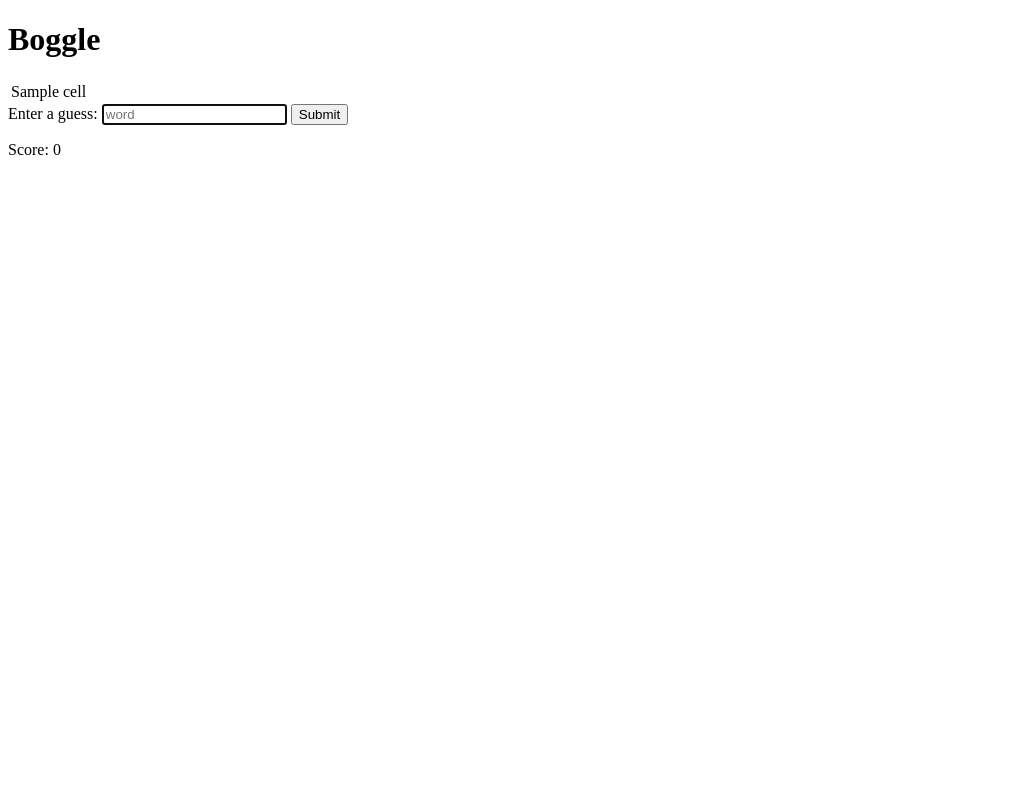
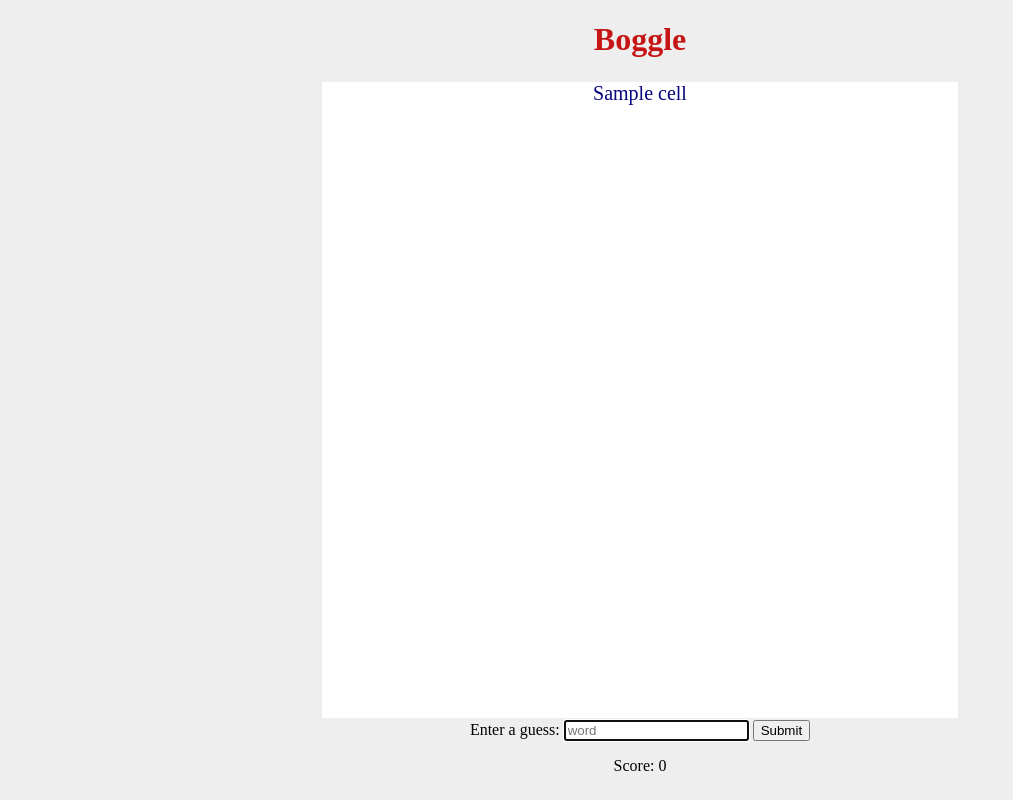
Before and after one commit to adshay18/Flask-Boggle, a Flask app: template templates/index.html in a window 1280 px wide. Shown: the whole page, without its empty margins (0-1013 px from the left). Run offline with Flask 2, Linux system fonts and the light colour scheme; the template is opened without the code that fills it: most values are stand-ins (such as "Sample title", 1, 10 or a date in 2020); parts of the project's set-up code (start-up, migrations or seed data) failed here and were passed over.

Commit message:
make basic styling

```diff
--- a/static/app.css
+++ b/static/app.css
@@ -1,3 +1,36 @@
 body {
 	background-color: #eee;
+	margin: 0 auto;
+	text-align: center;
 }
+
+table {
+	margin: auto;
+	width: 50%;
+}
+
+td {
+	width: 20%;
+	position: relative;
+}
+
+td:after {
+	content: '';
+	display: block;
+	margin-top: 100%;
+}
+
+td .content {
+	position: absolute;
+	top: 0;
+	bottom: 0;
+	left: 0;
+	right: 0;
+	background: white;
+	font-size: 20px;
+	color: rgb(5, 5, 126);
+	vertical-align: middle;
+}
+h1 {
+	color: rgb(197, 21, 21);
+}
--- a/templates/index.html
+++ b/templates/index.html
@@ -4,6 +4,7 @@
     <meta charset="UTF-8">
     <meta http-equiv="X-UA-Compatible" content="IE=edge">
     <meta name="viewport" content="width=device-width, initial-scale=1.0">
+    <link rel="stylesheet" href="/static/app.css">
     <title>Boggle!</title>
 </head>
 <body>
@@ -14,7 +15,7 @@
                 {% for row in board %}
                 <tr>
                     {% for cell in row %}
-                    <td>{{cell}}</td>
+                    <td><div class="content">{{cell}}</div></td>
                     {% endfor %}
                 </tr>
                 {% endfor %}
```
